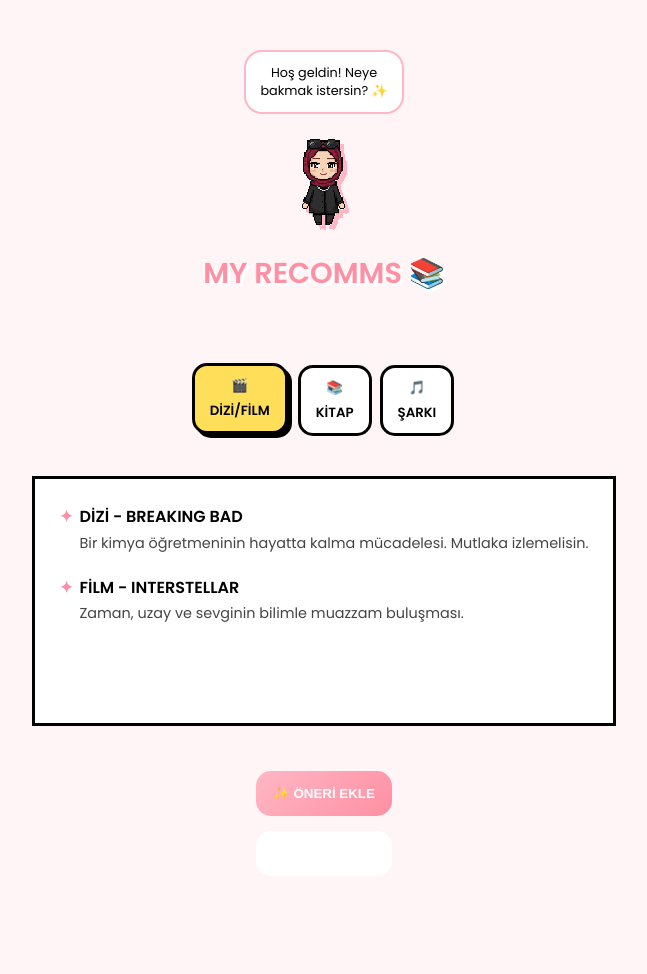
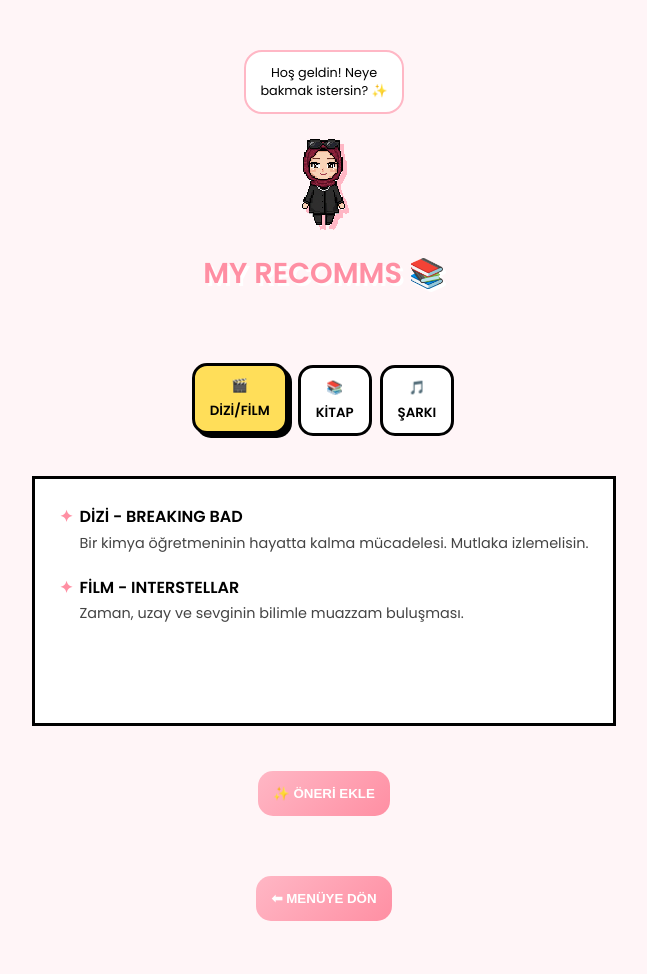
Before and after one commit to nursedefyildiz/glow-project, a website: page oneri.html in a window 1280 px wide. Shown: the whole page, without its empty margins (316-963 px from the left). Before the commit the page ends 926 px from the top, so only its background shows below. Drawn offline with Linux system fonts and the light colour scheme.

Commit message:
Update oneri.html

```diff
--- a/oneri.html
+++ b/oneri.html
@@ -102,7 +102,11 @@
 
         <div class="add-btn-container">
             <button class="pixel-main-btn" onclick="toggleModal(true)">✨ ÖNERİ EKLE</button>
-            <button onclick="window.location.href='menu.html'" class="pixel-main-btn" style="background: #fff;">⬅ MENÜYE DÖN</button>
+        </div>
+        <div class="bottom-nav">
+            <button onclick="window.location.href='menu.html'" class="pixel-main-btn">
+                ⬅ MENÜYE DÖN
+            </button>
         </div>
     </div>
 
```
